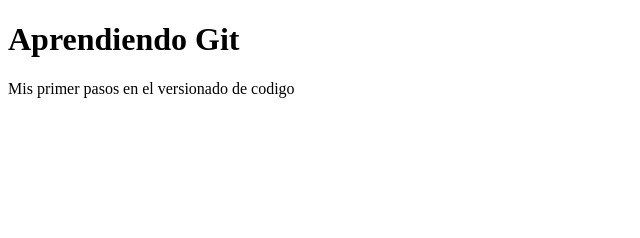
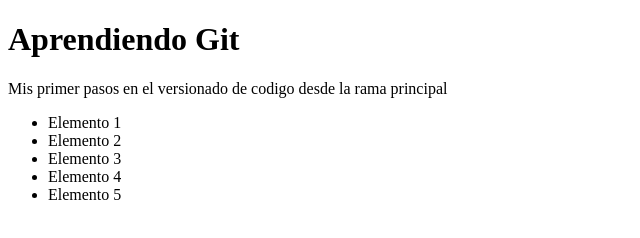
Before and after one commit to reycy07/youtube-git, a plain HTML site: page index.html in a window 1280 px wide. Shown: the whole page, without its empty margins (0-640 px from the left). Drawn offline with Linux system fonts and the light colour scheme.

Commit message:
Agrengando style.css al index.html

```diff
--- a/index.html
+++ b/index.html
@@ -5,9 +5,17 @@
     <meta http-equiv="X-UA-Compatible" content="IE=edge">
     <meta name="viewport" content="width=device-width, initial-scale=1.0">
     <title>Aprendiendo Git</title>
+    <link rel="stylesheet" href="style.css">
 </head>
 <body>
     <h1>Aprendiendo Git</h1>
-    <p>Mis primer pasos en el versionado de codigo</p>
+    <p>Mis primer pasos en el versionado de codigo desde la rama principal</p>
+    <ul>
+        <li>Elemento 1</li>
+        <li>Elemento 2</li>
+        <li>Elemento 3</li>
+        <li>Elemento 4</li>
+        <li>Elemento 5</li>
+    </ul>
 </body>
 </html>
```
